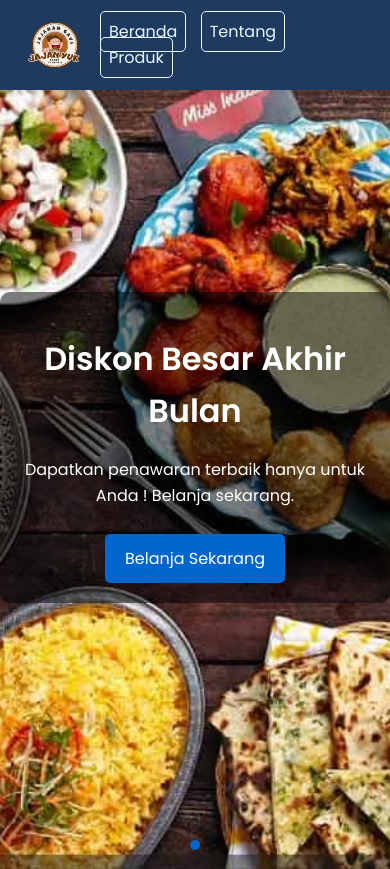
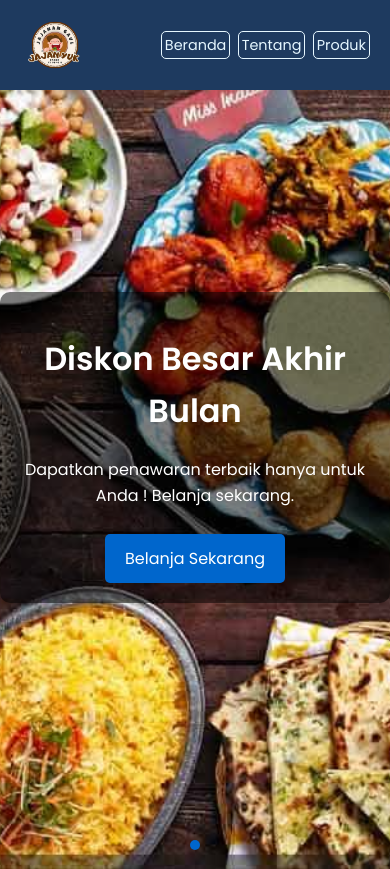
Before and after one commit to fedhilrabbani/Website-PKK-PO, a PHP site: page /dashboard.php in a window 390 px wide. Shown: the top 869 px of the page. Run offline with PHP 8.4, Linux system fonts and the light colour scheme; data comes from the database, SQL or seed files in the repository; data that the repository does not hold is empty.

Commit message:
Improve Navigasi

```diff
--- a/CODES/CSS/dashboard-styles.css
+++ b/CODES/CSS/dashboard-styles.css
@@ -62,7 +62,7 @@ header {
 
 .kontainer-header {
     display: flex;
-    /* justify-content: space-between; */
+    justify-content: space-between;
     align-items: center;
     padding: 10px 20px;
 }
@@ -91,7 +91,7 @@ header {
     background-color: #2a5783;
 }
 
-.tombol-autentikasi a {
+.tombol-navigasi a {
     margin-left: 10px;
     padding: 8px 8px;
     border: 1px solid #e6f7ff;
@@ -926,3 +926,16 @@ footer .footer-bottom p {
         display: flex;
     }
 }
+
+@media screen and (max-width:400px) {
+    .tombol-navigasi a {
+        margin-left: 3px;
+        padding: 3px 3px;
+        border: 1px solid #e6f7ff;
+        font-size: 0.9rem;
+        scale: 0.7;
+        color: #e6f7ff;
+        border-radius: 5px;
+        transition: background-color 0.3s ease;
+    }
+}
--- a/dashboard.php
+++ b/dashboard.php
@@ -83,7 +83,7 @@ $db->close();
     <header>
         <div class="kontainer-header">
             <img class="logo" src="ASSETS/IMAGES/icon.png">
-            <nav class="tombol-autentikasi">
+            <nav class="tombol-navigasi">
                 <a href="#beranda">Beranda</a>
                 <a href="#tentang">Tentang</a>
                 <a href="#produk">Produk</a>
@@ -96,7 +96,7 @@ $db->close();
             <img class="logo" src="ASSETS/IMAGES/icon.png">
             <button class="close-sidebar" aria-label="Close Sidebar">&times;</button>
         </div>
-        <nav>
+        <!-- <nav>
             <ul class="menu">
                 <li><a href="#beranda">Beranda</a></li>
                 <li><a href="#tentang">Tentang</a></li>
@@ -106,7 +106,7 @@ $db->close();
                 <li><a href="#produk">Produk</a></li>
                 <li><a href="footer">Kontak</a></li>
             </ul>
-        </nav>
+        </nav> -->
     </aside>
 
     <div class="slider-container" id="beranda">
```
